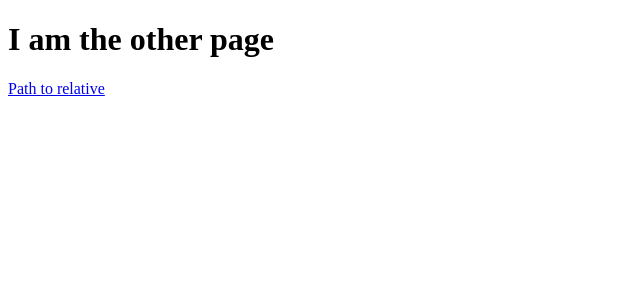
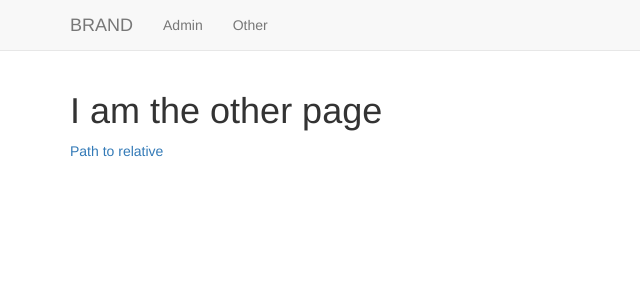
Before and after one commit to nuthanc/django_templates, a Django app: page /basic_app/other/ in a window 1280 px wide. Shown: the top 300 px of the page, without its empty margins (0-640 px from the left). Run offline with Django 3.2, Linux system fonts and the light colour scheme; some libraries are stand-ins or nearby versions.

Commit message:
Template Inheritance

```diff
--- a/templates/basic_app/base.html
+++ b/templates/basic_app/base.html
@@ -0,0 +1,30 @@
+<!DOCTYPE html>
+<html lang="en">
+<head>
+    <meta charset="UTF-8">
+    <meta name="viewport" content="width=device-width, initial-scale=1.0">
+    <meta http-equiv="X-UA-Compatible" content="ie=edge">
+    <link rel="stylesheet" href="https://maxcdn.bootstrapcdn.com/bootstrap/3.3.7/css/bootstrap.min.css"
+        integrity="sha384-BVYiiSIFeK1dGmJRAkycuHAHRg32OmUcww7on3RYdg4Va+PmSTsz/K68vbdEjh4u" crossorigin="anonymous">
+    <title>Base html file</title>
+</head>
+<body>
+    <nav class="navbar navbar-default navbar-static-top">
+        <div class="container">
+            <ul class="nav navbar-nav">
+                <li><a class="navbar-brand" href="{% url 'index' %}">BRAND</a></li>
+                <li><a class="navbar-link" href="{% url 'admin:index' %}">Admin</a></li>
+                <li><a class="navbar-link" href="{% url 'basic_app:other' %}">Other</a></li>
+            </ul>
+        </div>
+    </nav>
+
+    <div class="container">
+
+        {% block body_block %}
+        <!-- Anything outside of this will be inherited if you extend -->
+        {% endblock %}
+
+    </div>
+</body>
+</html>
--- a/templates/basic_app/other.html
+++ b/templates/basic_app/other.html
@@ -1,16 +1,6 @@
 <!DOCTYPE html>
-<html lang="en">
-
-<head>
-    <meta charset="UTF-8">
-    <meta name="viewport" content="width=device-width, initial-scale=1.0">
-    <meta http-equiv="X-UA-Compatible" content="ie=edge">
-    <title>Other</title>
-</head>
-
-<body>
-    <h1>I am the other page</h1>
-    <a href="{% url 'basic_app:relative' %}">Path to relative</a>
-</body>
-
-</html>
+{% extends "basic_app/base.html" %}
+    {% block body_block %}
+        <h1>I am the other page</h1>
+        <a href="{% url 'basic_app:relative' %}">Path to relative</a>
+    {% endblock %}
```
Also changed, not shown: templates/basic_app/index.html (+4 -13 lines), README.md.
